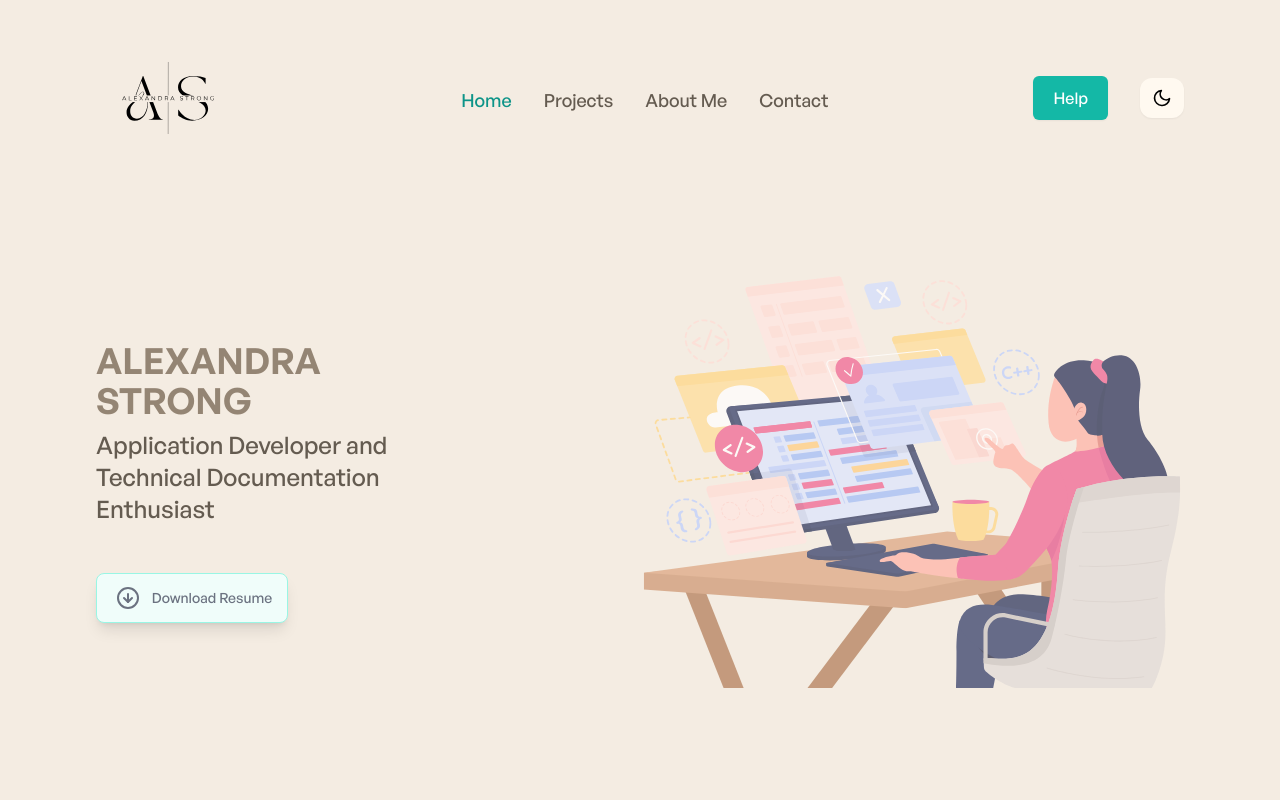
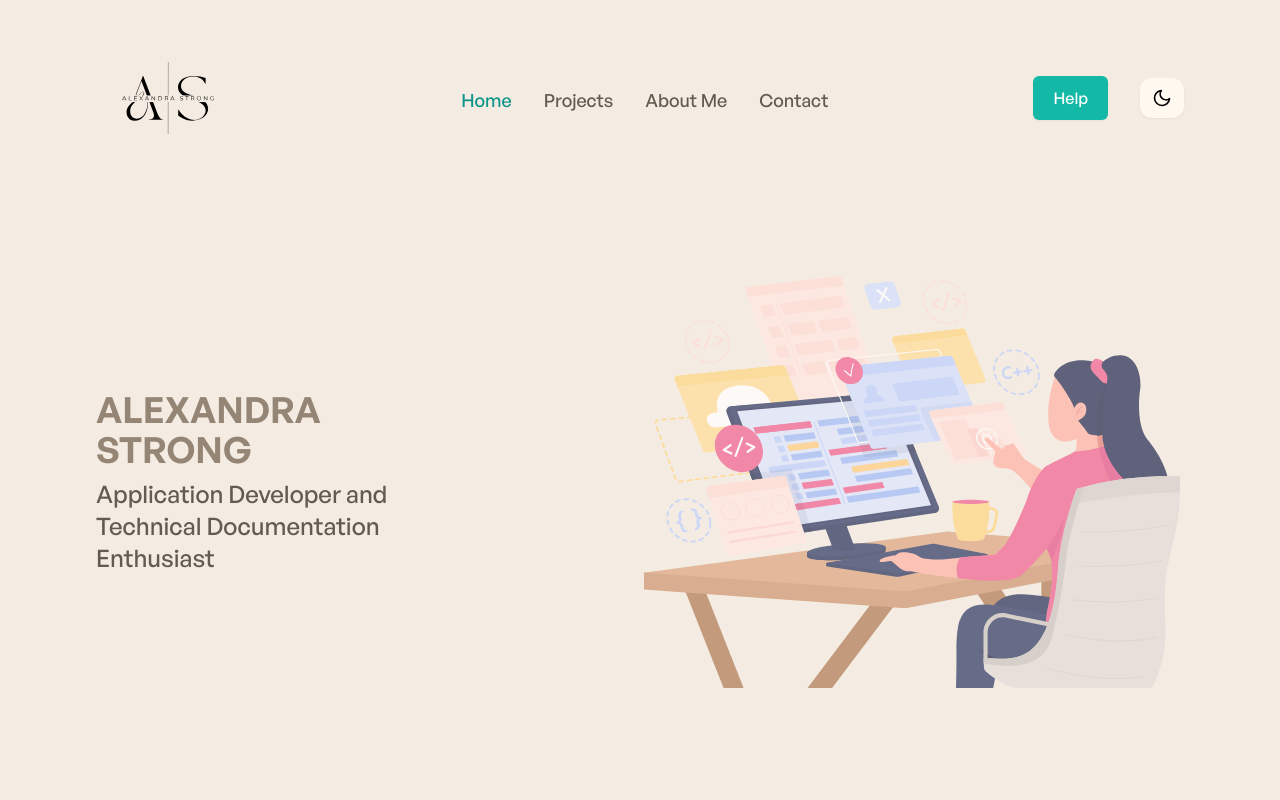
Before and after one commit to astrong97/astrongportfolio, a Vue app: page / in a window 1280 px wide. Shown: the top 800 px of the page. Built offline with nearby package versions, Linux system fonts and the light colour scheme; what vue-backtotop would draw is missing.

Commit message:
removed resume download option
removed button for resume download

```diff
--- a/src/components/shared/AppBanner.vue
+++ b/src/components/shared/AppBanner.vue
@@ -46,7 +46,7 @@ export default {
 			>
 				Application Developer and Technical Documentation Enthusiast
 			</p>
-			<div class="flex justify-center sm:block">
+			<!-- <div class="flex justify-center sm:block">
 				<a
 					download="ResumeAStrong_23.pdf"
 					href="/files/ResumeAStrong_23.pdf"
@@ -62,7 +62,7 @@ export default {
 						>Download Resume</span
 					></a
 				>
-			</div>
+			</div> -->
 		</div>
 
 		<!-- Banner right illustration -->
```
